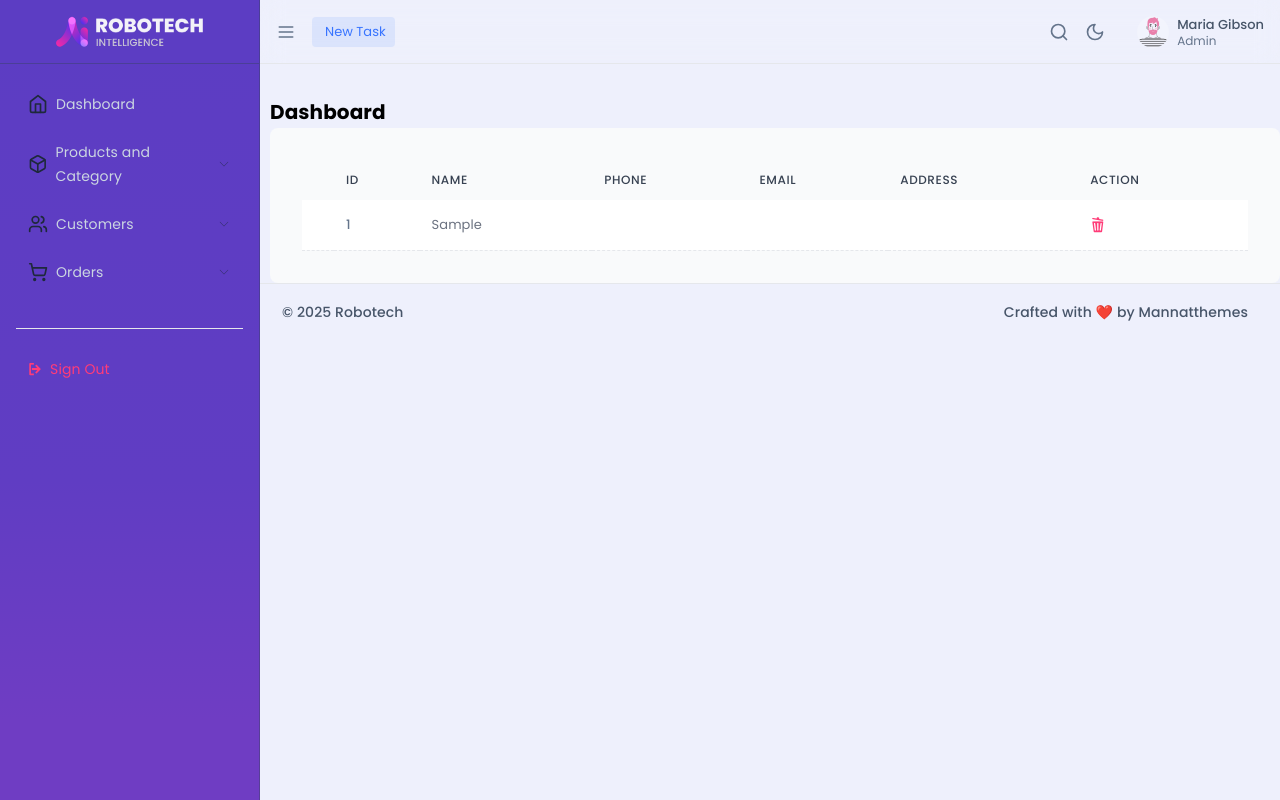
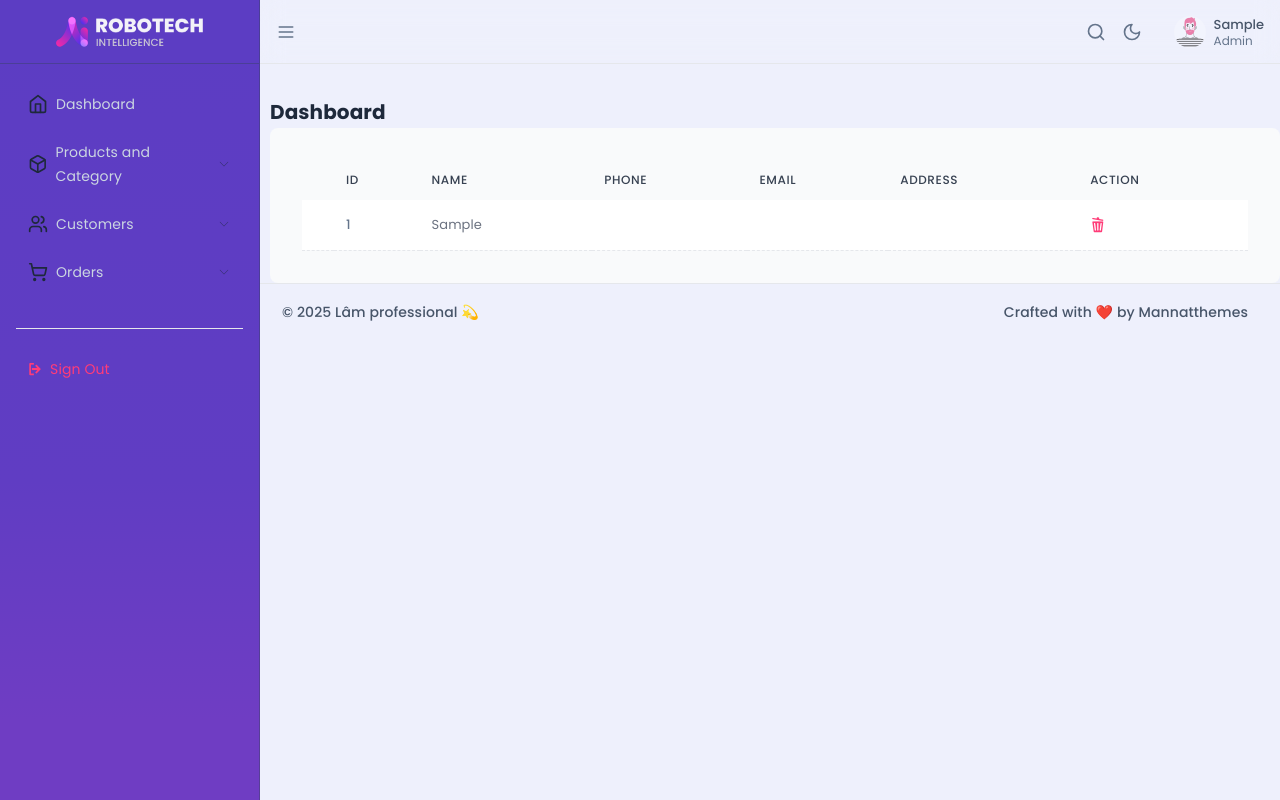
Before and after one commit to lam4999/project1_2025, a PHP site: page /project1_2025/?role=admin&act=home in a window 1280 px wide. Run offline with PHP 8.4, Linux system fonts and the light colour scheme; tables that the repository leaves empty or names only in its code hold one stand-in row (values such as "Sample post"); data that the repository does not hold is empty.

Commit message:
lâm commit

```diff
--- a/app/views/admin/index.php
+++ b/app/views/admin/index.php
@@ -73,7 +73,7 @@
             <br>
             <br>
             <br>
-            <h1 class="text-2xl font-bold ml-5">Dashboard</h1>
+            <h1 class="text-2xl font-bold ml-5 text-slate-800 dark:text-white">Dashboard</h1>
             <div class="active  p-4 bg-gray-50 rounded-lg dark:bg-gray-800/40 ml-5" id="all" role="tabpanel" aria-labelledby="all-tab">
                 <div class="grid grid-cols-1 p-0 md:p-4">
                     <div class="sm:-mx-6 lg:-mx-8">
--- a/app/views/admin/layout/footer.php
+++ b/app/views/admin/layout/footer.php
@@ -6,7 +6,7 @@
           var year = new Date();
           document.write(year.getFullYear());
         </script>
-        Robotech
+        Lâm professional 💫
         <span class="float-right hidden md:inline-block">Crafted with ❤️ by Mannatthemes</span>
       </footer>
     </div>
--- a/app/views/admin/layout/header-board.php
+++ b/app/views/admin/layout/header-board.php
@@ -7,12 +7,6 @@
                     <i data-lucide="menu" class="top-icon w-5 h-5"></i>
                   </button>
                 </div>
-                <div class="flex items-center md:w-[40%] lg:w-[30%] xl:w-[20%]">
-                  <div class="relative ltr:mx-2 rtl:mx-2 self-center">
-                    <button class="px-2 py-1 bg-primary-500/10 border border-transparent collapse:bg-green-100 text-primary text-sm rounded hover:bg-blue-600 hover:text-white"><i class="ti ti-plus me-1"></i> New Task</button>
-                  </div>
-                </div>
-
                 <div class="order-1 ltr:ms-auto rtl:ms-0 rtl:me-auto flex items-center md:order-2">
                   <div class="ltr:me-2 ltr:md:me-4 rtl:me-0 rtl:ms-2 rtl:lg:me-0 rtl:md:ms-4 dropdown relative">
                     <button
@@ -65,10 +59,12 @@
                         class="h-8 w-8 rounded-full"
                         src="assets/admin/images/users/avatar-1.png"
                         alt="user photo" />
-                      <span class="ltr:ms-2 rtl:ms-0 rtl:me-2 hidden text-left xl:block">
-                        <span class="block font-medium text-slate-600 dark:text-gray-300">Maria Gibson</span>
-                        <span class="-mt-0.5 block text-xs text-slate-500 dark:text-gray-400">Admin</span>
-                      </span>
+                      <?php foreach ($dataUsers as $key => $value):  ?>
+                        <span class="ltr:ms-2 rtl:ms-0 rtl:me-2 hidden text-left xl:block">
+                          <span class="block font-medium text-slate-600 dark:text-gray-300"><?= $value->ten ?></span>
+                          <span class="-mt-0.5 block text-xs text-slate-500 dark:text-gray-400">Admin</span>
+                        </span>
+                      <?php endforeach; ?>
                     </button>
 
                     <div
--- a/app/views/admin/layout/sidebar.php
+++ b/app/views/admin/layout/sidebar.php
@@ -4,7 +4,7 @@
 
             <!-- Dashboard -->
             <li class="nav-item relative block">
-                <a href=""
+                <a href="<?=BASE_URL ?>?role=admin&act=home" data-fc-type="collapse" data-fc-parent="parent-accordion"
                     class="nav-link hover:bg-transparent hover:text-black rounded-md dark:hover:text-slate-200 flex items-center decoration-0 px-3 py-3 group-data-[sidebar=dark]:hover:text-slate-200 group-data-[sidebar=brand]:hover:text-slate-200">
                     <span data-lucide="home" class="w-5 h-5 text-center text-slate-800 dark:text-slate-400 me-2"></span>
                     <span>Dashboard</span>
```
